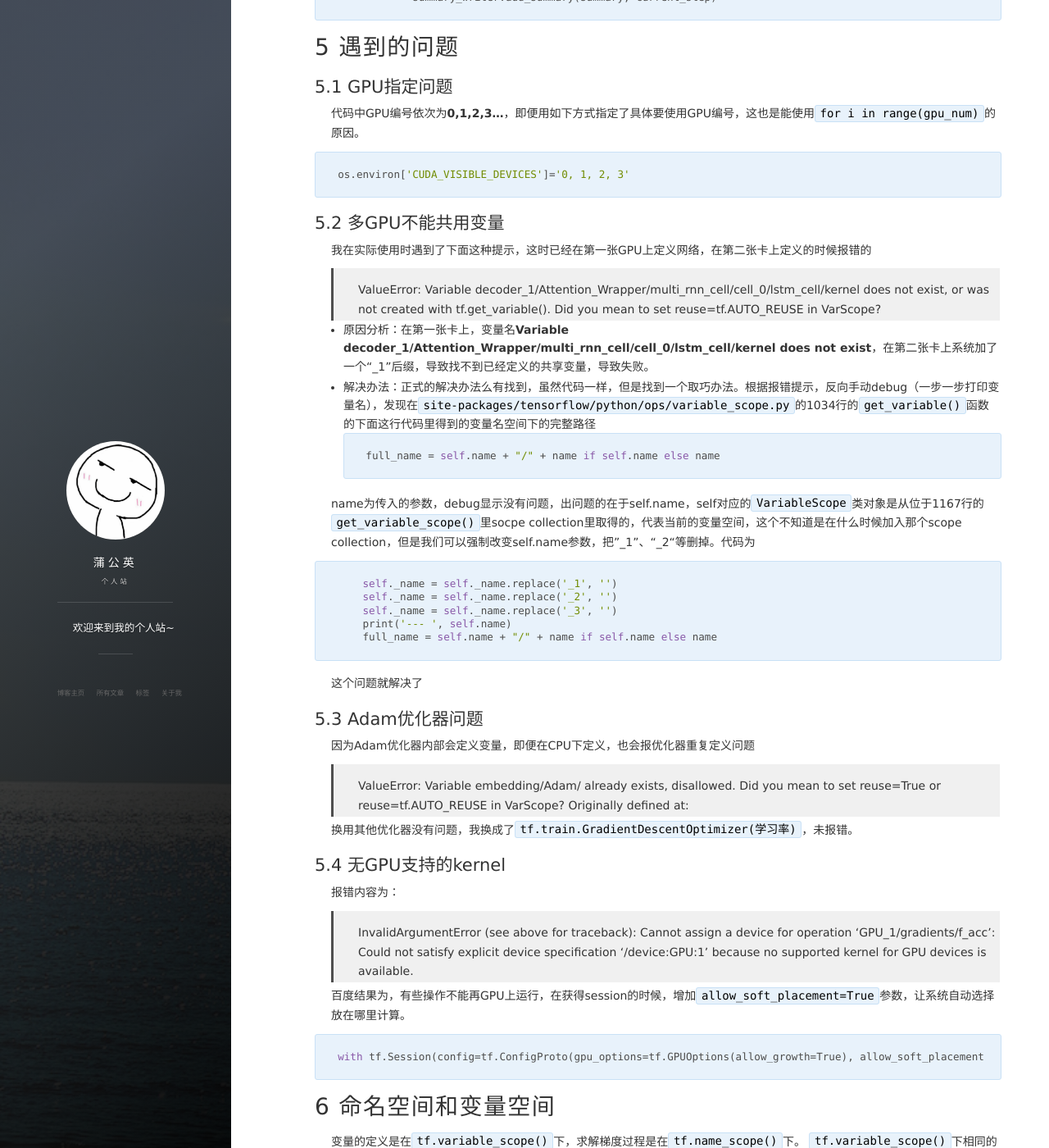
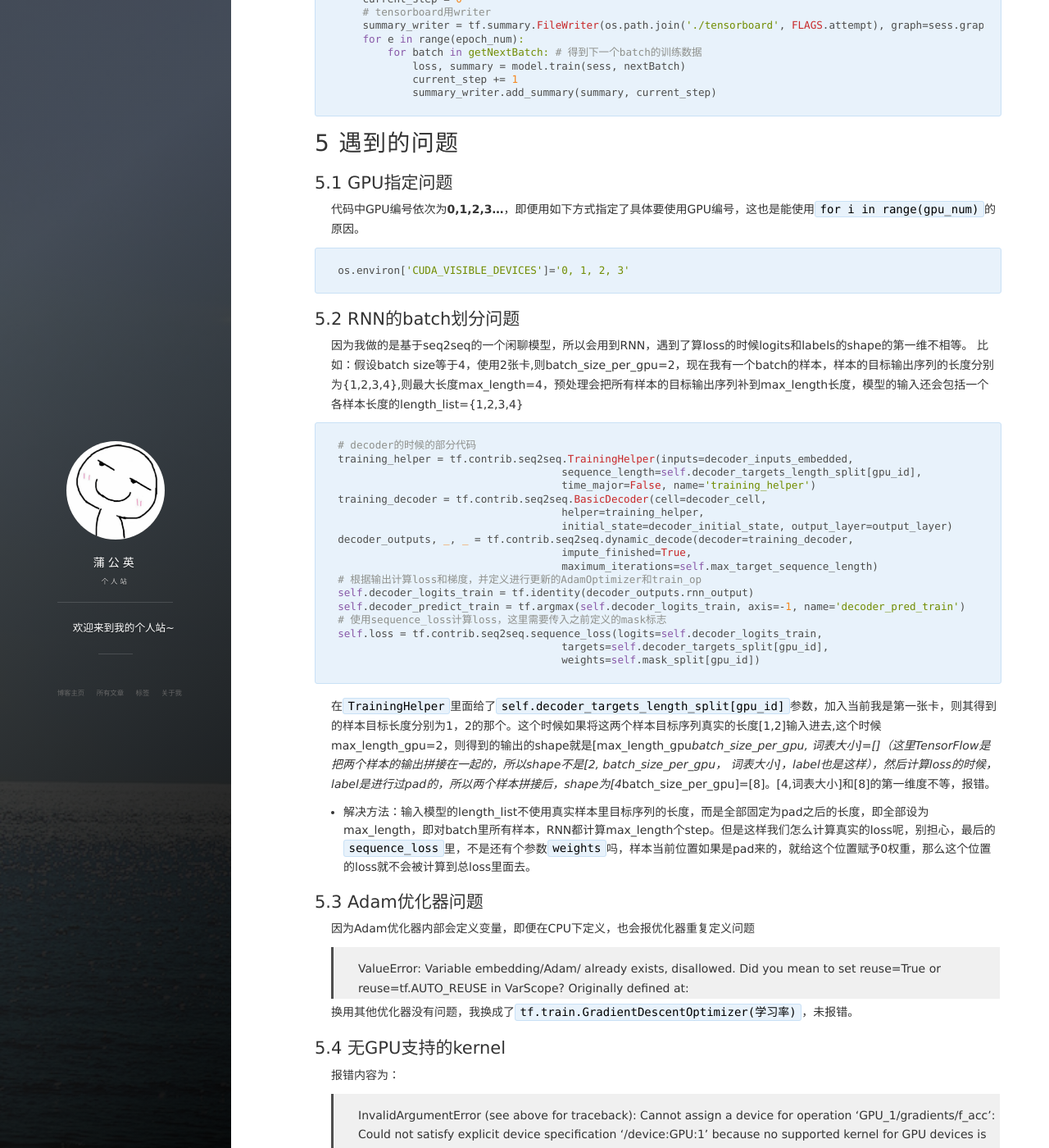
Before and after one commit to puluwen/puluwen.github.io, a Jekyll site: the page built from _posts/2018-12-27-tensorflow-mulgpu.md, in a window 1280 px wide and 1400 px high, scrolled down 3193 px. Shown: the whole window at 82% size. Built offline with Jekyll 4.4.1, drawn with Linux system fonts in a browser that asks for light colours; nearby versions of some CDN libraries; comment, search, counter and statistics services are not loaded; some of the changed text lies outside the part shown.

Commit message:
Update 2018-12-27-tensorflow-mulgpu.md

````diff
--- a/_posts/2018-12-27-tensorflow-mulgpu.md
+++ b/_posts/2018-12-27-tensorflow-mulgpu.md
@@ -27,13 +27,16 @@
 模型并行：
 <img src="/images/posts/模型并行.jpg">
 
-# 2 实验包依赖
+# 2 实验环境
+包依赖
 ```
 tensorflow-gpu==>1.4.1
 jieba
 tqdm
 python==>3.5
 ```
+
+服务器为4张GTX 1080Ti
 
 # 3 实验步骤
 本次实现的是同步数据并行方式。步骤为
@@ -67,30 +70,33 @@
 以伪代码的形式
 ```python
 with tf.Graph().as_default(), tf.device('/cpu:0'):
- 定义输入占位符tf.placeholder()
- 定义变量tf.get_variable()
- 定义优化器
- 定义全局的梯度的list：multi_grads = []
+    定义输入占位符tf.placeholder()
+    定义变量tf.get_variable()
+    使用tf.split()函数对各个placeholder进行分割，意思是整体的batch会拆分为几个小的batch分别喂给不同的GPU
+    如self.encoder_inputs_split = tf.split(value=self.encoder_inputs, num_or_size_splits=self.gpu_num, axis=0)
+    定义优化器
+    定义全局的梯度的list：multi_grads = []
 
- with tf.variable_scope(tf.get_variable_scope()):
-        for i in self.gpu_list:#这里也可以使用range(gpu_num)，反正就是一个GPU编号的list
-            print('gpu:', i)
-            with tf.device('/gpu:%d'%i):
-             self.loss = 得到你的loss
-                # tensorboard显示各GPU的loss
-                tf.summary.scalar('loss_{}'.format(i), self.loss)
-                # 重用变量
-                tf.get_variable_scope().reuse_variables()
-                self.summary_op = tf.summary.merge_all()
-                # 计算梯度
-                gradients = optimizer.compute_gradients(self.loss)
-                multi_grads.append(gradients)
+    with tf.variable_scope(tf.get_variable_scope()):
+        for gpu_id in self.gpu_list:#这里也可以使用range(gpu_num)，反正就是一个GPU编号的list
+            with tf.device('/gpu:%d'%gpu_id), tf.variable_scope(name_or_scope=tf.get_variable_scope(), reuse= gpu_id > 0):
+                with tf.name_scope('%s_%d' % ('GPU', gpu_id)) as scope:
+                    当前GPU使用的placeholdert：self.encoder_inputs_split[gpu_id]
+                    self.loss = 得到你的loss
+                    # tensorboard显示各GPU的loss
+                    tf.summary.scalar('loss_{}'.format(i), self.loss)
+                    # 重用变量
+                    tf.get_variable_scope().reuse_variables()
+                    self.summary_op = tf.summary.merge_all()
+                    # 计算梯度
+                    gradients = optimizer.compute_gradients(self.loss)
+                    multi_grads.append(gradients)
 
- # 计算平均梯度
- grads = self.average_gradients(multi_grads)
- self.train_op = optimizer.apply_gradients(grads)
- # 保存模型
- self.saver = tf.train.Saver(tf.global_variables())
+    # 计算平均梯度
+    grads = self.average_gradients(multi_grads)
+    self.train_op = optimizer.apply_gradients(grads)
+    # 保存模型
+    self.saver = tf.train.Saver(tf.global_variables())
 ```
 
 ## 4.3 训练入口
@@ -139,26 +145,31 @@
 os.environ['CUDA_VISIBLE_DEVICES']='0, 1, 2, 3'
 ```
 
-## 5.2 多GPU不能共用变量
-我在实际使用时遇到了下面这种提示，这时已经在第一张GPU上定义网络，在第二张卡上定义的时候报错的
-> ValueError: Variable decoder_1/Attention_Wrapper/multi_rnn_cell/cell_0/lstm_cell/kernel does not exist, or was not created with tf.get_variable(). Did you mean to set reuse=tf.AUTO_REUSE in VarScope?
-
-- 原因分析：在第一张卡上，变量名**Variable decoder_1/Attention_Wrapper/multi_rnn_cell/cell_0/lstm_cell/kernel does not exist**，在第二张卡上系统加了一个“_1”后缀，导致找不到已经定义的共享变量，导致失败。
-- 解决办法：正式的解决办法么有找到，虽然代码一样，但是找到一个取巧办法。根据报错提示，反向手动debug（一步一步打印变量名），发现在`site-packages/tensorflow/python/ops/variable_scope.py`的1034行的`get_variable()`函数的下面这行代码里得到的变量名空间下的完整路径
-```
-full_name = self.name + "/" + name if self.name else name
+## 5.2 RNN的batch划分问题
+因为我做的是基于seq2seq的一个闲聊模型，所以会用到RNN，遇到了算loss的时候logits和labels的shape的第一维不相等。
+比如：假设batch size等于4，使用2张卡,则batch_size_per_gpu=2，现在我有一个batch的样本，样本的目标输出序列的长度分别为{1,2,3,4},则最大长度max_length=4，预处理会把所有样本的目标输出序列补到max_length长度，模型的输入还会包括一个各样本长度的length_list={1,2,3,4}
+```python
+# decoder的时候的部分代码
+training_helper = tf.contrib.seq2seq.TrainingHelper(inputs=decoder_inputs_embedded,
+                                    sequence_length=self.decoder_targets_length_split[gpu_id],
+                                    time_major=False, name='training_helper')
+training_decoder = tf.contrib.seq2seq.BasicDecoder(cell=decoder_cell,
+                                    helper=training_helper,
+                                    initial_state=decoder_initial_state, output_layer=output_layer)
+decoder_outputs, _, _ = tf.contrib.seq2seq.dynamic_decode(decoder=training_decoder,
+                                    impute_finished=True,
+                                    maximum_iterations=self.max_target_sequence_length)
+# 根据输出计算loss和梯度，并定义进行更新的AdamOptimizer和train_op
+self.decoder_logits_train = tf.identity(decoder_outputs.rnn_output)
+self.decoder_predict_train = tf.argmax(self.decoder_logits_train, axis=-1, name='decoder_pred_train')
+# 使用sequence_loss计算loss，这里需要传入之前定义的mask标志
+self.loss = tf.contrib.seq2seq.sequence_loss(logits=self.decoder_logits_train,
+                                    targets=self.decoder_targets_split[gpu_id],
+                                    weights=self.mask_split[gpu_id])
 ```
 
-name为传入的参数，debug显示没有问题，出问题的在于self.name，self对应的`VariableScope`类对象是从位于1167行的`get_variable_scope()`里socpe collection里取得的，代表当前的变量空间，这个不知道是在什么时候加入那个scope collection，但是我们可以强制改变self.name参数，把"_1"、“_2“等删掉。代码为
-```python
-    self._name = self._name.replace('_1', '')
-    self._name = self._name.replace('_2', '')
-    self._name = self._name.replace('_3', '')
-    print('--- ', self.name)
-    full_name = self.name + "/" + name if self.name else name
-```
-
-这个问题就解决了
+在`TrainingHelper`里面给了`self.decoder_targets_length_split[gpu_id]`参数，加入当前我是第一张卡，则其得到的样本目标长度分别为1，2的那个。这个时候如果将这两个样本目标序列真实的长度[1,2]输入进去,这个时候max_length_gpu=2，则得到的输出的shape就是[max_length_gpu*batch_size_per_gpu, 词表大小]=[]（这里TensorFlow是把两个样本的输出拼接在一起的，所以shape不是[2, batch_size_per_gpu， 词表大小]，label也是这样），然后计算loss的时候，label是进行过pad的，所以两个样本拼接后，shape为[4*batch_size_per_gpu]=[8]。[4,词表大小]和[8]的第一维度不等，报错。
+- 解决方法：输入模型的length_list不使用真实样本里目标序列的长度，而是全部固定为pad之后的长度，即全部设为max_length，即对batch里所有样本，RNN都计算max_length个step。但是这样我们怎么计算真实的loss呢，别担心，最后的`sequence_loss`里，不是还有个参数`weights`吗，样本当前位置如果是pad来的，就给这个位置赋予0权重，那么这个位置的loss就不会被计算到总loss里面去。
 
 ## 5.3 Adam优化器问题
 因为Adam优化器内部会定义变量，即便在CPU下定义，也会报优化器重复定义问题
@@ -179,3 +190,22 @@
 变量的定义是在`tf.variable_scope()`下，求解梯度过程是在`tf.name_scope()`下。
 `tf.variable_scope()`下相同的scope_name可以让变量有相同的命名，包括`tf.get_variable()`得到的变量，还有`tf.Variable()`的变量，不加`tf.get_variable_scope().reuse_variables()`的话就不能重用。
 所以不同GPU用了不同的`tf.name_scope()`，全部GPU在同一个`tf.variable_scope()`下
+
+# 7 速度对比
+我的服务器是4张 GTX 1080 Ti ，每张卡11G显存。速度对比如下：
+
+|显卡数量|batch-size|显存占用情况|单个epoch时间|
+|:---: |:---: |:---: |:---: |
+|1|64|8300|1小时15分钟|
+|2|128|4300|45分钟|
+|4|256|4300|40分钟|
+|4|512|8400|30分钟|
+
+第一张GPU的显存占用要比其他GPU多占用几M。
+
+
+# 8 参考：
+
+1. https://github.com/tensorflow/models/blob/master/tutorials/image/cifar10/cifar10_multi_gpu_train.py（TensorFlow官方的基于cifar10的多卡模型示例，大多数博客都用的这个代码）
+2. https://www.jianshu.com/p/afb22f123e91 （我的第一版多卡模型参考的这个，流程和官方那个一样，但是实际速度比单卡更慢了，一个epoch要2个小时，后猜测是给所有GPU输入了同样的batch，等效于跑了四个同样的模型，只是初始化位置不一样而已，每次梯度都是平均梯度）
+2. https://blog.csdn.net/u011961856/article/details/78011270 （这个解决了我如何给不同GPU输入不同batch的疑惑，官方的那个没有相关操作）
````
